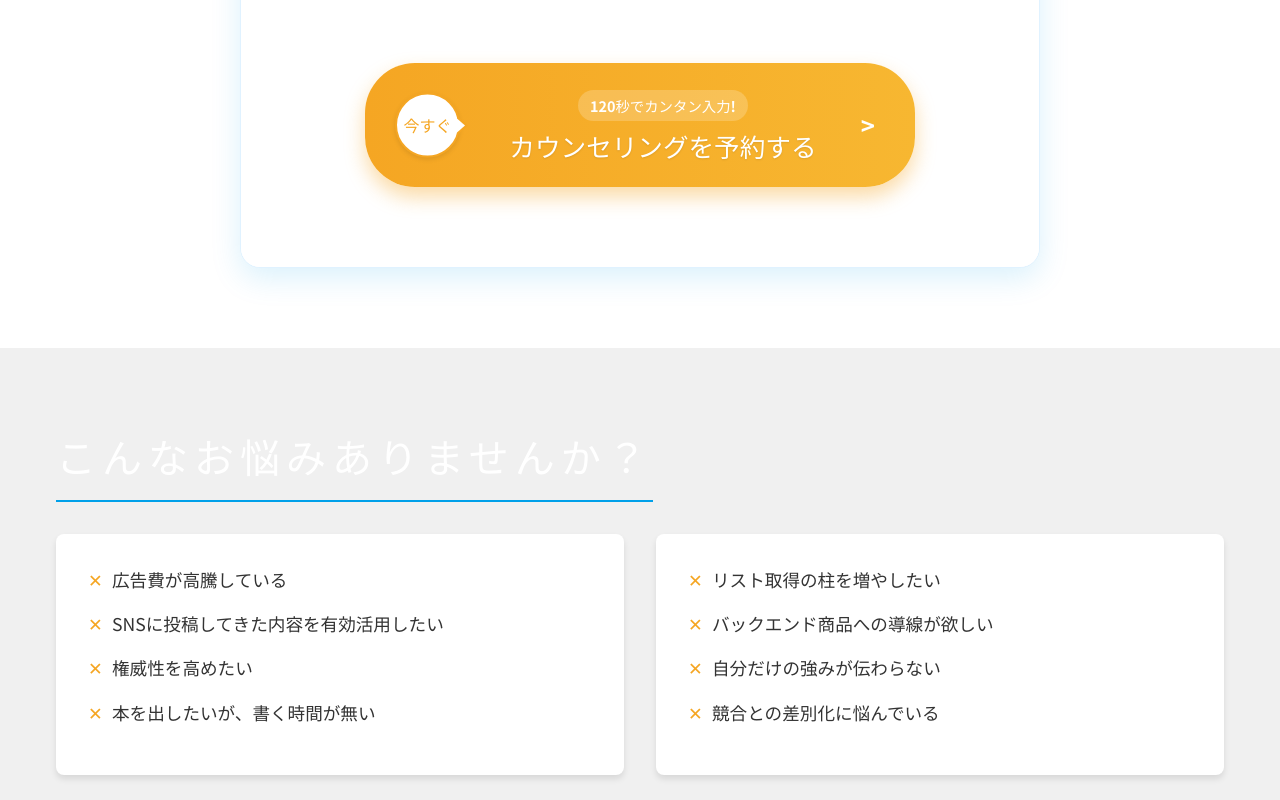
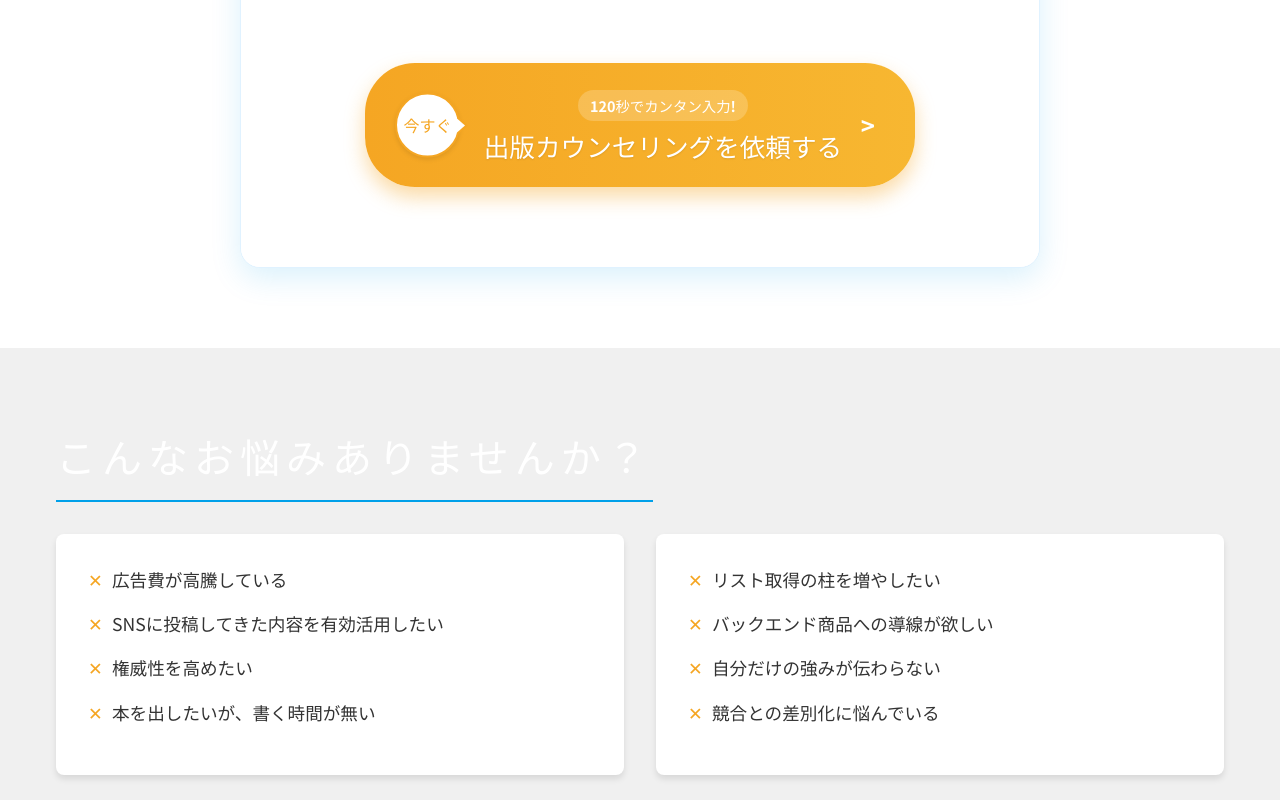
Before and after one commit to rikutoaimanga-max/Kindle-Publishing-Homepage, a React (Vite) app: page / in a window 1280 px wide. Shown: the part 1120-1920 px from the top of the page. Built offline with nearby package versions, Linux system fonts and the light colour scheme.

Commit message:
Content: Update CTA button text to 'Request Publishing Counseling'

```diff
--- a/src/components/CTA.jsx
+++ b/src/components/CTA.jsx
@@ -193,7 +193,7 @@ const CTA = () => {
                                     120秒でカンタン入力!
                                 </div>
                                 <div className="cta-text-main" style={{ fontSize: '1.6rem', textShadow: '0 1px 2px rgba(0,0,0,0.1)' }}>
-                                    カウンセリングを予約する
+                                    出版カウンセリングを依頼する
                                 </div>
                             </div>
 
```
